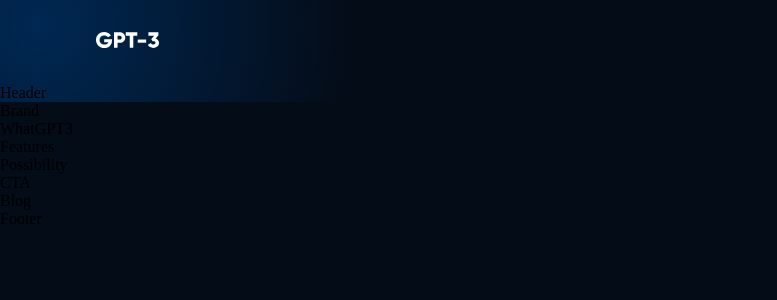
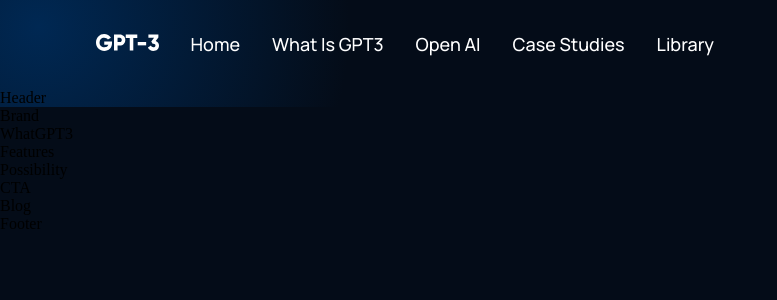
Before and after one commit to amerv97/gpt-3, a React (Create React App) app: page / in a window 1280 px wide. Shown: the top 300 px of the page, without its empty margins (0-777 px from the left). Built offline with nearby package versions, Linux system fonts and the light colour scheme.

Commit message:
added style to our links

```diff
--- a/src/components/navbar/Navbar.jsx
+++ b/src/components/navbar/Navbar.jsx
@@ -8,9 +8,16 @@ import logo from "../../assets/logo.svg";
 const Navbar = () => {
   return (
     <div className="gpt3__navbar">
-      <div className="gtp3__navbar-links">
+      <div className="gpt3__navbar-links">
         <div className="gpt3__navbar-links_logo">
           <img src={logo} alt="logo" />
+        </div>
+        <div className="gpt3__navbar-links_container">
+          <p><a href="#home">Home</a> </p>
+          <p><a href="#wgpt3">What is GPT3</a> </p>
+          <p><a href="#possibiliyt">Open AI</a> </p>
+          <p><a href="#features">Case Studies</a> </p>
+          <p><a href="#blog">Library</a> </p>
         </div>
       </div>
     </div>
--- a/src/components/navbar/navbar.css
+++ b/src/components/navbar/navbar.css
@@ -14,10 +14,35 @@
 }
 
 .gpt3__navbar-links_logo {
-  margin-right: 2rem;
+  margin-right: 1rem;
 }
 
 .gpt3__navbar-links_logo img {
   width: 62.56px;
   height: 16.02px;
 }
+
+.gpt3__navbar-links_container {
+  display: flex;
+  flex-direction: row;
+}
+
+.gpt3__navbar-sign {
+  display: flex;
+  justify-content: flex-end;
+  align-items: center;
+}
+
+.gpt3__navbar-links_container p,
+.gpt3__navbar-sign p,
+.gpt3__navbar-menu_container p {
+  color: #fff;
+  font-family: var(--font-family);
+  font-weight: 500;
+  font-size: 18px;
+  line-height: 25px;
+  text-transform: capitalize;
+
+  margin: 0 1rem;
+  cursor: pointer;
+}
```
